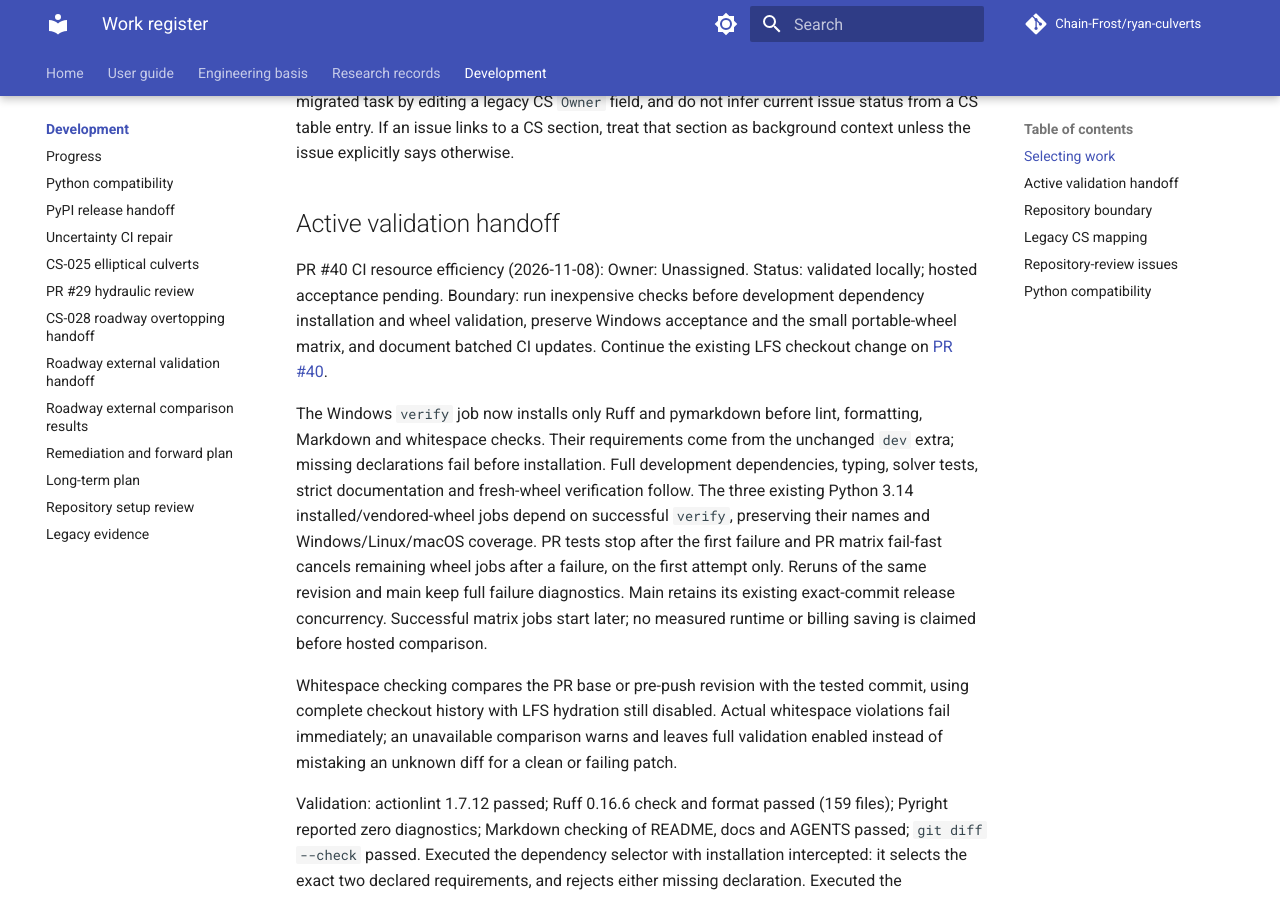
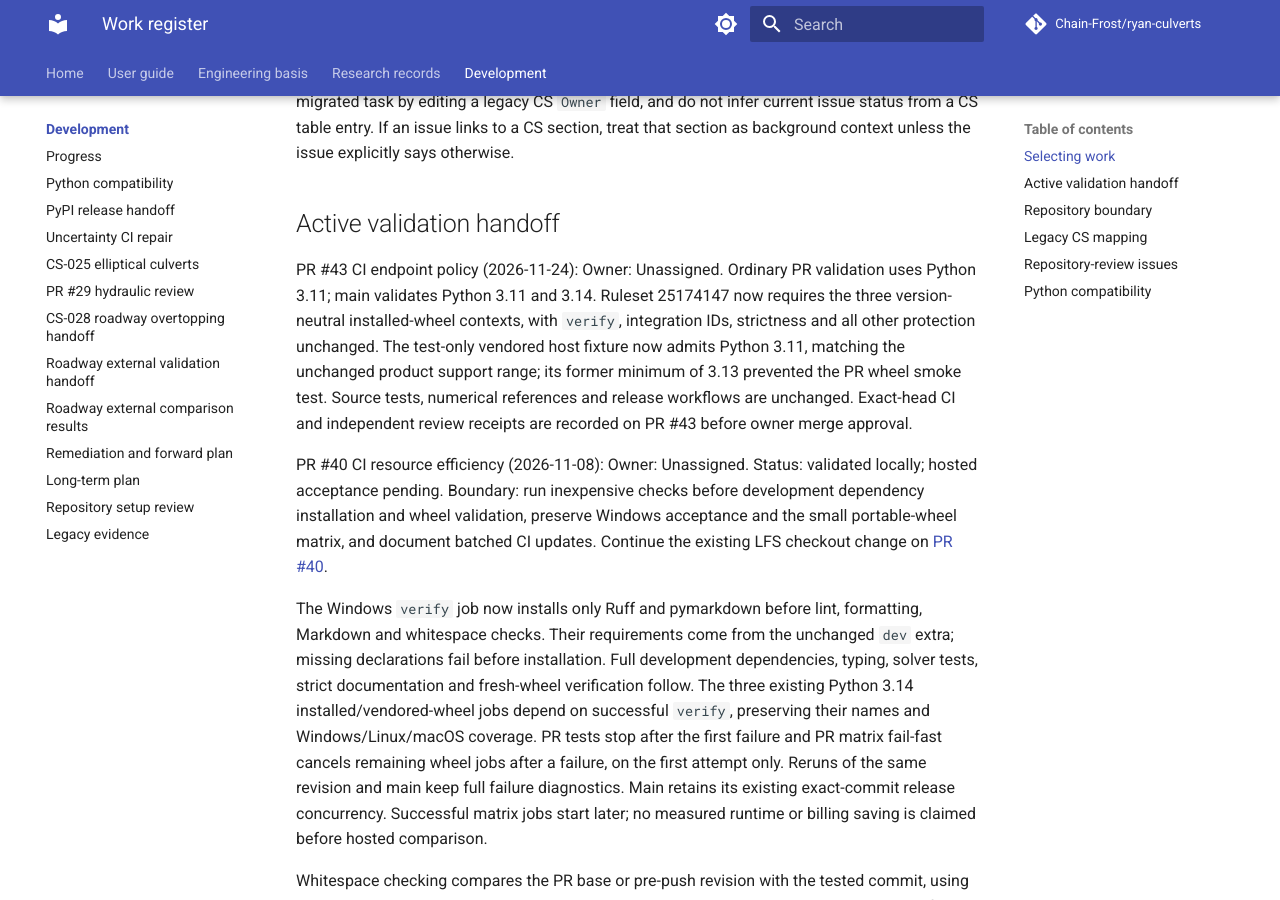
Before and after one commit to Chain-Frost/ryan-culverts, an MkDocs documentation site: the page built from docs/work/README.md, in a window 1280 px wide and 900 px high, scrolled down 399 px. Built offline with MkDocs 1.6.1 and Material for MkDocs 9.7.7, drawn with Linux system fonts in a browser that asks for light colours; comment, search, counter and statistics services are not loaded.

Commit message:
Fix vendored wheel fixture for Python 3.11 CI

```diff
--- a/docs/work/README.md
+++ b/docs/work/README.md
@@ -16,6 +16,15 @@ from a CS table entry. If an issue links to a CS section, treat that section as
 context unless the issue explicitly says otherwise.
 
 ## Active validation handoff
+
+PR #43 CI endpoint policy (2026-11-24): Owner: Unassigned.
+Ordinary PR validation uses Python 3.11; main validates Python 3.11 and 3.14.
+Ruleset 25174147 now requires the three version-neutral installed-wheel contexts,
+with `verify`, integration IDs, strictness and all other protection unchanged.
+The test-only vendored host fixture now admits Python 3.11, matching the unchanged
+product support range; its former minimum of 3.13 prevented the PR wheel smoke test.
+Source tests, numerical references and release workflows are unchanged. Exact-head
+CI and independent review receipts are recorded on PR #43 before owner merge approval.
 
 PR #40 CI resource efficiency (2026-11-08): Owner: Unassigned.
 Status: validated locally; hosted acceptance pending.
```
Also changed, not shown: 1 other file.
